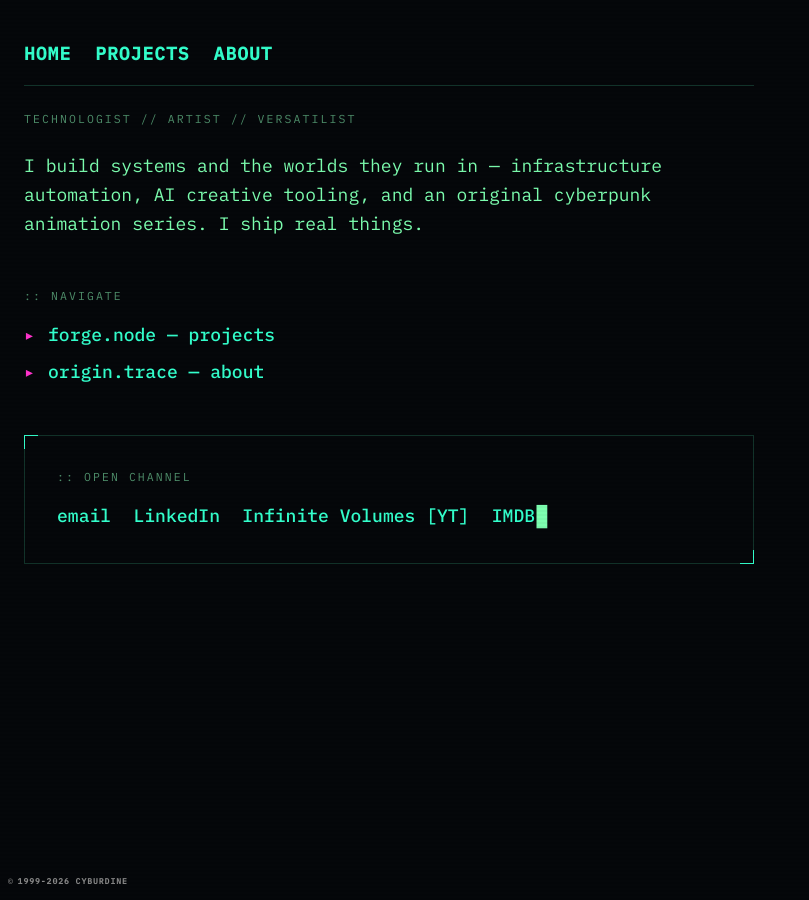
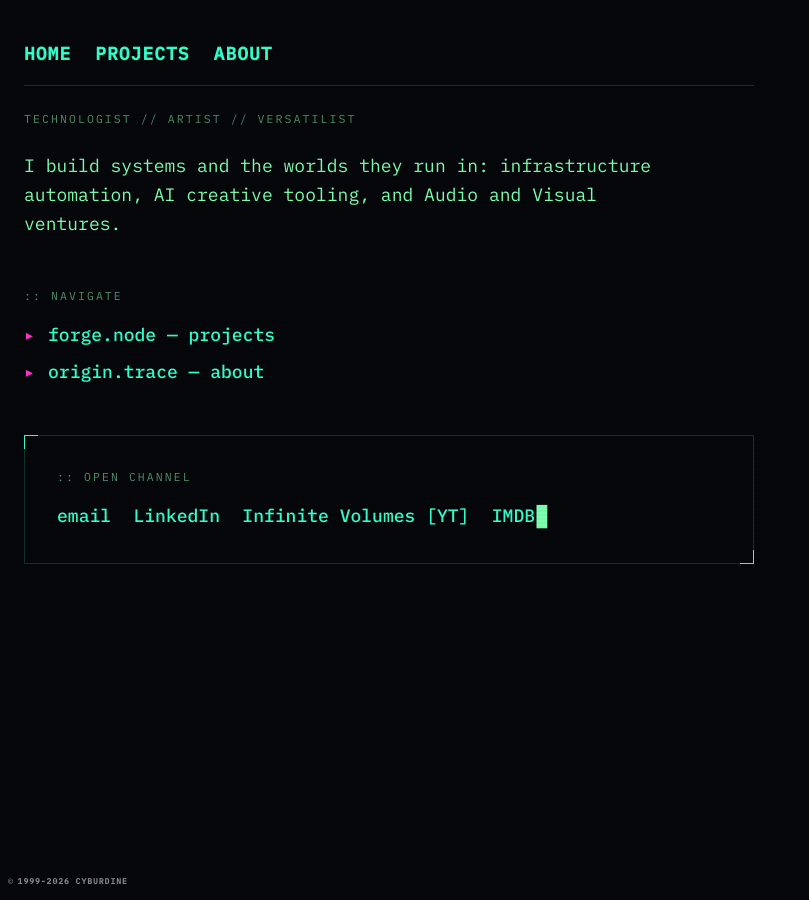
Before and after one commit to cyburdine/cyburdine, a Jekyll site: the page built from index.md, in a window 1280 px wide. Shown: the whole page, without its empty margins (0-809 px from the left). Built offline with Jekyll 4.4.1, drawn with Linux system fonts in a browser that asks for light colours; part of the change alters nothing that is shown.

Commit message:
feat: reword hero tagline
Co-Authored-By: Claude Opus 4.8 (1M context) <noreply@anthropic.com>

```diff
--- a/index.md
+++ b/index.md
@@ -9,7 +9,7 @@ SPDX-License-Identifier: BSD-3-Clause
 <div class="glow">
 <div class="cy-hero">
   <div class="cy-hero__roles cy-meta">Technologist // Artist // Versatilist</div>
-  <p class="cy-hero__tagline">I build systems and the worlds they run in — infrastructure automation, AI creative tooling, and an original cyberpunk animation series. I ship real things.</p>
+  <p class="cy-hero__tagline">I build systems and the worlds they run in: infrastructure automation, AI creative tooling, and Audio and Visual ventures.</p>
 </div>
 
 <div class="cy-meta cy-section-label">:: navigate</div>
```
